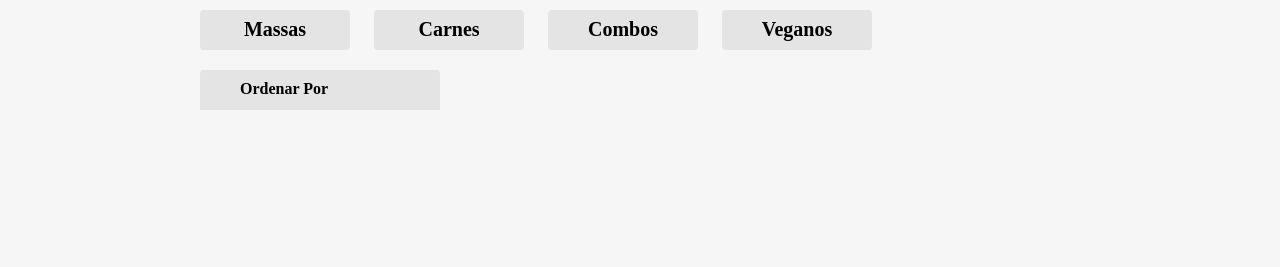
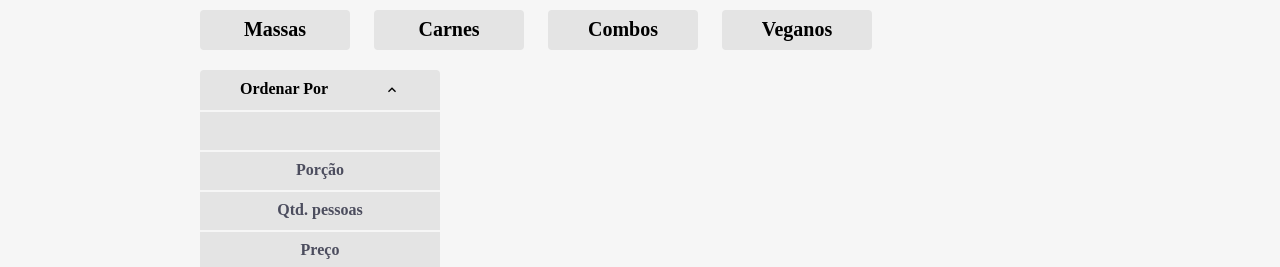
Before and after one commit to renanlucena/aluroni, a React (Create React App) app: page / in a window 1280 px wide. Both pictures are taken after a click on the button "Ordenar Por". Shown: the part 644-911 px from the top of the page. Before the commit the page ends 834 px from the top, so only its background shows below. Built offline with nearby package versions, Linux system fonts and the light colour scheme; a web font is replaced by a local one.

Commit message:
fazendo o ordenar funcionar

```diff
--- a/src/pages/Cardapio/Ordenador/index.tsx
+++ b/src/pages/Cardapio/Ordenador/index.tsx
@@ -1,12 +1,23 @@
-import React from 'react'
+import React, { useState } from 'react'
 import styles from "./Ordenador.module.scss";
 import opcoes from "./opcoes.json";
+import classNames from "classnames";
+import {MdKeyboardArrowDown, MdKeyboardArrowUp} from "react-icons/md";
 
 export default function Ordenador() {
+    const [aberto, setAberto] = useState(false);
     return (
-        <button className={styles.ordenador}>
+        <button
+            className={styles.ordenador}
+            onClick={() => setAberto(!aberto)}
+            onBlur={() => setAberto(false)}
+            >
             <span >Ordenar Por</span>
-            <div className={styles.ordenador__options}>
+            {aberto ? < MdKeyboardArrowUp/> : < MdKeyboardArrowDown/>}
+            <div className={classNames({
+                [styles.ordenador__options]: true,
+                [styles["ordenador__options--ativo"]]: aberto,
+            }) }>
                 {opcoes.map(opcao => (
                     <div className={styles.ordenador__option} key={opcao.value}>
                         {opcao.nome}
```
